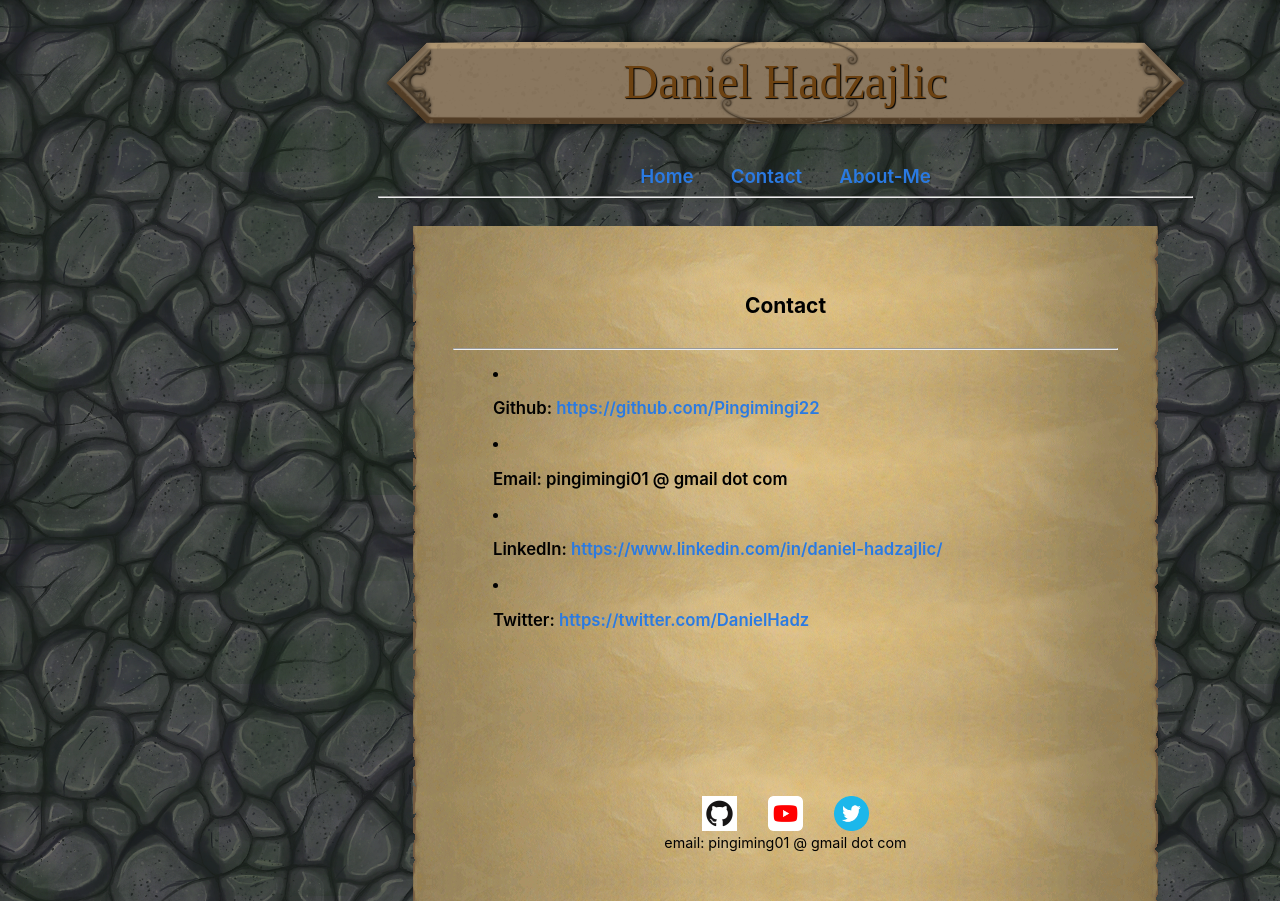
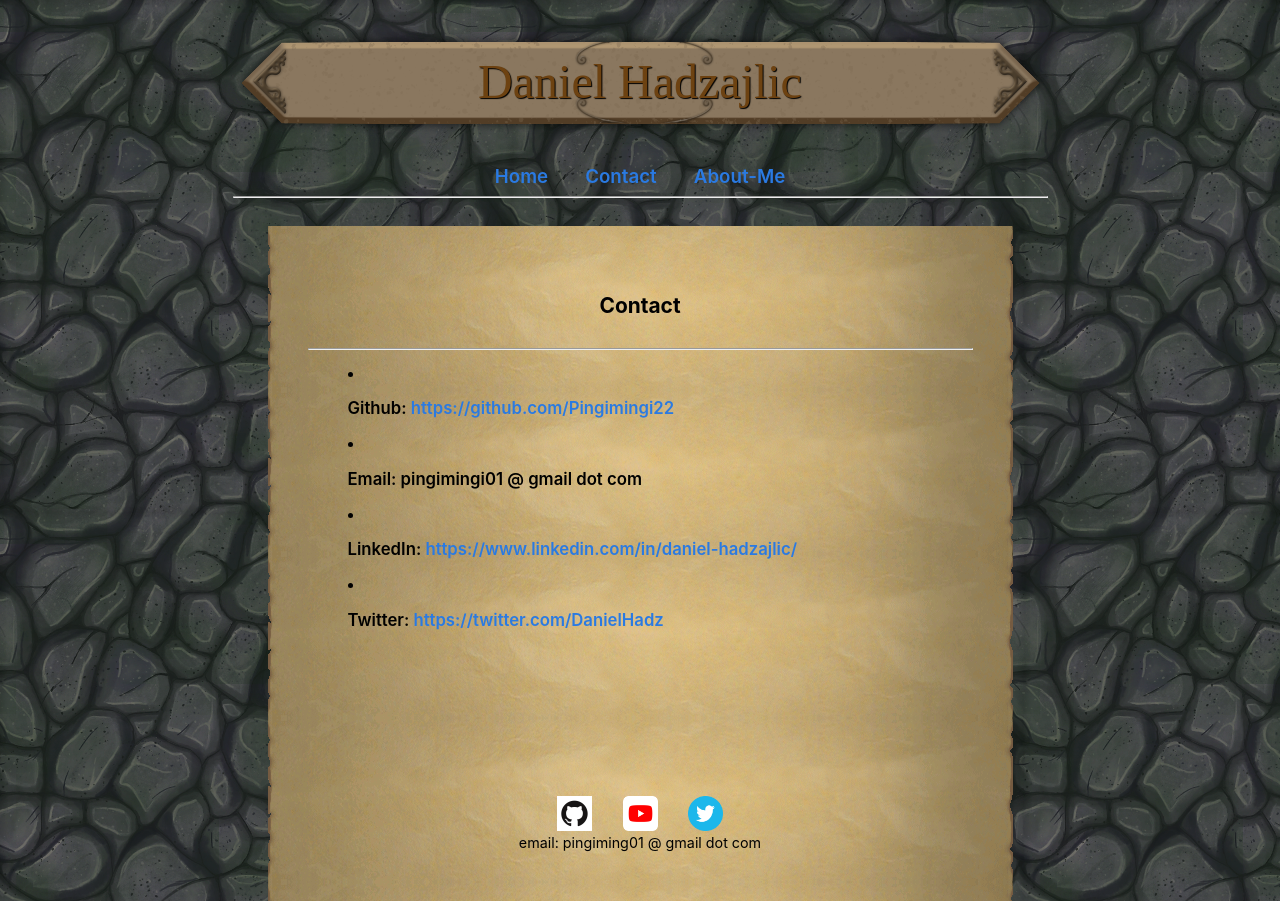
Before and after one commit to Pingimingi22/Pingimingi22.github.io, a Jekyll site: the page built from Contact.md, in a window 1280 px wide. Built offline with Jekyll 4.4.1, drawn with Linux system fonts in a browser that asks for light colours.

Commit message:
Fixed padding issue on contact and about page.

```diff
--- a/_layouts/about.html
+++ b/_layouts/about.html
@@ -6,8 +6,8 @@
     body
     {
         text-align: center;
-        padding-left: 25%;
-        padding-right: 25%;
+        /*padding-left: 25%;
+        padding-right: 25%;*/
 
     }
     .inline-div
--- a/_layouts/contact.html
+++ b/_layouts/contact.html
@@ -6,8 +6,8 @@
     body
     {
         /*text-align: center;*/
-        padding-left: 25%;
-        padding-right: 25%;
+        /*padding-left: 25%;
+        padding-right: 25%;*/
 
 
     }
```
